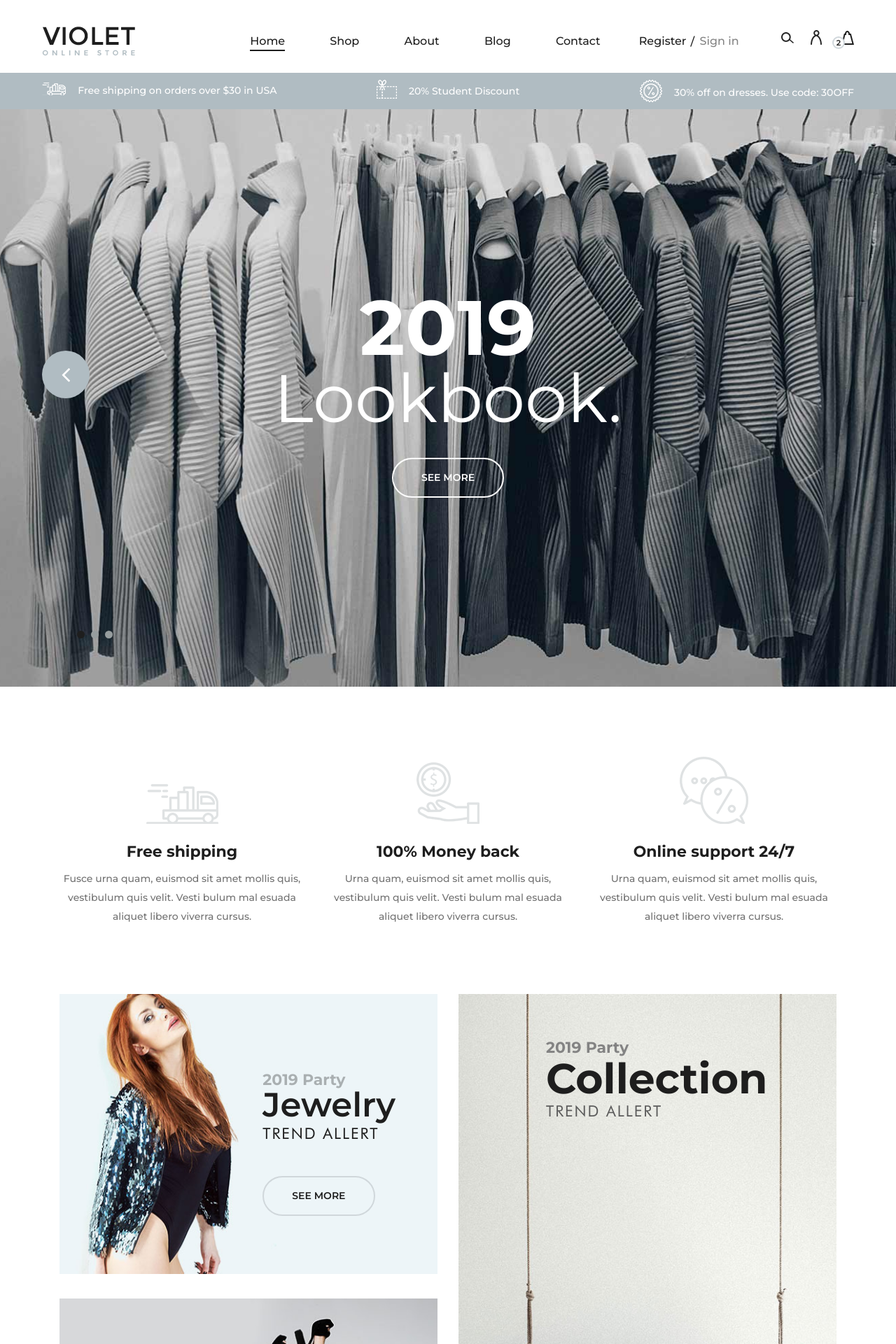
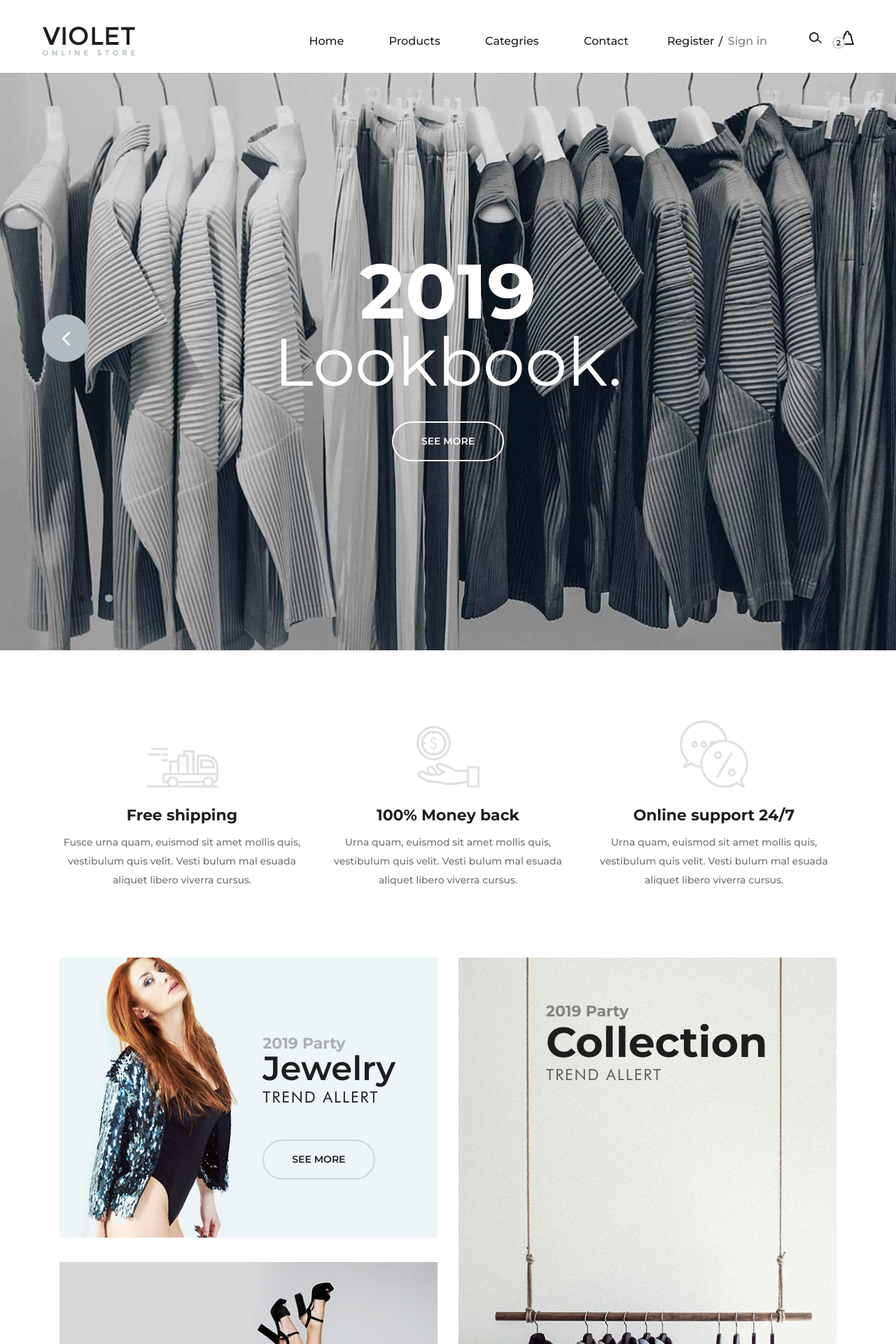
Before and after one commit to Hadiuzzaman1983/kopotakkho_valley_ecommerce, a Django app: page / in a window 1280 px wide. Shown: the top 1920 px of the page at 70% size. Run offline with Django 5.2, Linux system fonts and the light colour scheme; data comes from the database, SQL or seed files in the repository; some libraries are stand-ins or nearby versions.

Commit message:
Update commit

```diff
--- a/kv_ecom/settings.py
+++ b/kv_ecom/settings.py
@@ -66,6 +66,7 @@ TEMPLATES = [
                 'django.template.context_processors.request',
                 'django.contrib.auth.context_processors.auth',
                 'django.contrib.messages.context_processors.messages',
+                'product.context_processors.categories',
             ],
         },
     },
--- /dev/null
+++ b/product/context_processors.py
@@ -0,0 +1,4 @@
+from .models import Category
+
+def categories(request):
+    return {"categories": Category.objects.all()}
--- a/templates/base.html
+++ b/templates/base.html
@@ -27,6 +27,7 @@
     {% endblock link %}
 </head>
 <body>
+{% include 'search.html' %}
 {% include 'header.html' %}
 
 {% block content %}
--- a/templates/header.html
+++ b/templates/header.html
@@ -7,7 +7,6 @@
                 </div>
                 <div class="header-right">
                     <img src="{% static 'img/icons/search.png' %}" alt="" class="search-trigger">
-                    <img src="{% static 'img/icons/man.png' %}" alt="">
                     <a href="#">
                         <img src="{% static 'img/icons/bag.png' %}" alt="">
                         <span>2</span>
@@ -19,46 +18,22 @@
                 </div>
                 <nav class="main-menu mobile-menu">
                     <ul>
-                        <li><a class="active" href="{% url 'home' %}">Home</a></li>
-                        <li><a href="./categories.html">Shop</a>
+                        <li><a class="" href="{% url 'home' %}">Home</a></li>
+                        <li><a href="./contact.html">Products</a></li>
+                        <li><a href="#">Categries</a>
                             <ul class="sub-menu">
-                                <li><a href="product-page.html">Product Page</a></li>
-                                <li><a href="shopping-cart.html">Shopping Card</a></li>
-                                <li><a href="check-out.html">Check out</a></li>
+                                {% for category in categories %}
+                                <li><a href="#">{{ category.title|title}}</a></li>
+                                {% endfor %}
                             </ul>
                         </li>
-                        <li><a href="./product-page.html">About</a></li>
-                        <li><a href="./check-out.html">Blog</a></li>
-                        <li><a href="./contact.html">Contact</a></li>
+                       <li><a href="./contact.html">Contact</a></li>
                     </ul>
                 </nav>
             </div>
         </div>
     </header>
    <!-- Header Info Begin -->
-    <div class="header-info">
-        <div class="container-fluid">
-            <div class="row">
-                <div class="col-md-4">
-                    <div class="header-item">
-                        <img src="{% static 'img/icons/delivery.png' %}" alt="">
-                        <p>Free shipping on orders over $30 in USA</p>
-                    </div>
-                </div>
-                <div class="col-md-4 text-left text-lg-center">
-                    <div class="header-item">
-                        <img src="{% static 'img/icons/voucher.png' %}" alt="">
-                        <p>20% Student Discount</p>
-                    </div>
-                </div>
-                <div class="col-md-4 text-left text-xl-right">
-                    <div class="header-item">
-                    <img src="{% static 'img/icons/sales.png' %}" alt="">
-                    <p>30% off on dresses. Use code: 30OFF</p>
-                </div>
-                </div>
-            </div>
-        </div>
-    </div>
+
     <!-- Header Info End -->
     <!-- Header End -->
--- /dev/null
+++ b/templates/search.html
@@ -0,0 +1,13 @@
+
+{% load static %}
+
+  <!-- Search model -->
+	<div class="search-model">
+		<div class="h-100 d-flex align-items-center justify-content-center">
+			<div class="search-close-switch">+</div>
+			<form class="search-model-form">
+				<input type="text" id="search-input" placeholder="Search here.....">
+			</form>
+		</div>
+	</div>
+	<!-- Search model end -->
```
